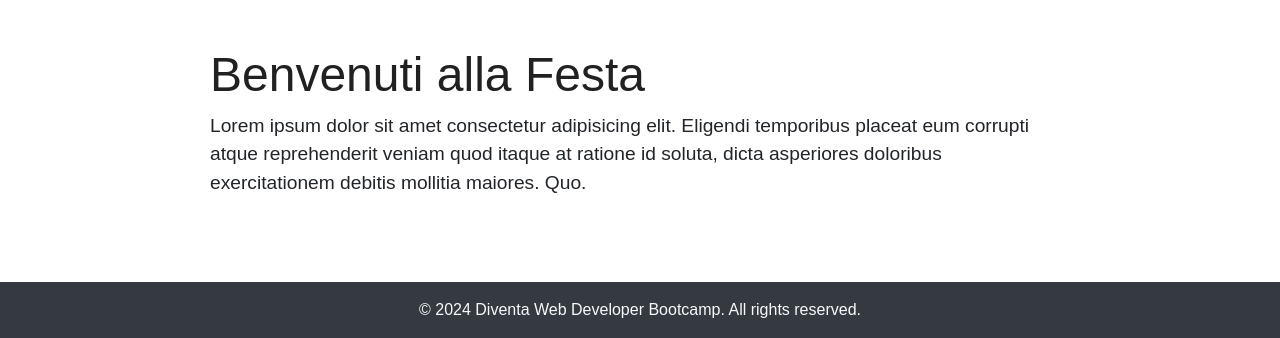
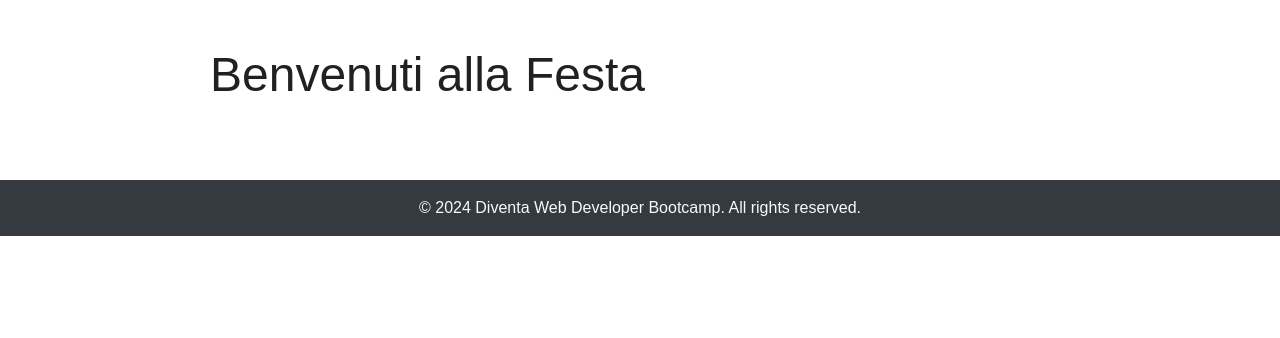
Before and after one commit to antonaai/miniprogetto, a plain HTML site: page index.html in a window 1280 px wide. Shown: the part 822-1160 px from the top of the page. After the commit the page ends 1058 px from the top, so only its background shows below. Drawn offline with nearby package versions, Linux system fonts and the light colour scheme.

Commit message:
Rimosso paragrafo

```diff
--- a/index.html
+++ b/index.html
@@ -15,7 +15,6 @@
 
         <section class="container cc-container my-5">
             <h2>Benvenuti alla Festa</h2>
-            <p>Lorem ipsum dolor sit amet consectetur adipisicing elit. Eligendi temporibus placeat eum corrupti atque reprehenderit veniam quod itaque at ratione id soluta, dicta asperiores doloribus exercitationem debitis mollitia maiores. Quo.</p>
         </section>
 
         <footer class="text-center bg-dark text-light">
```
